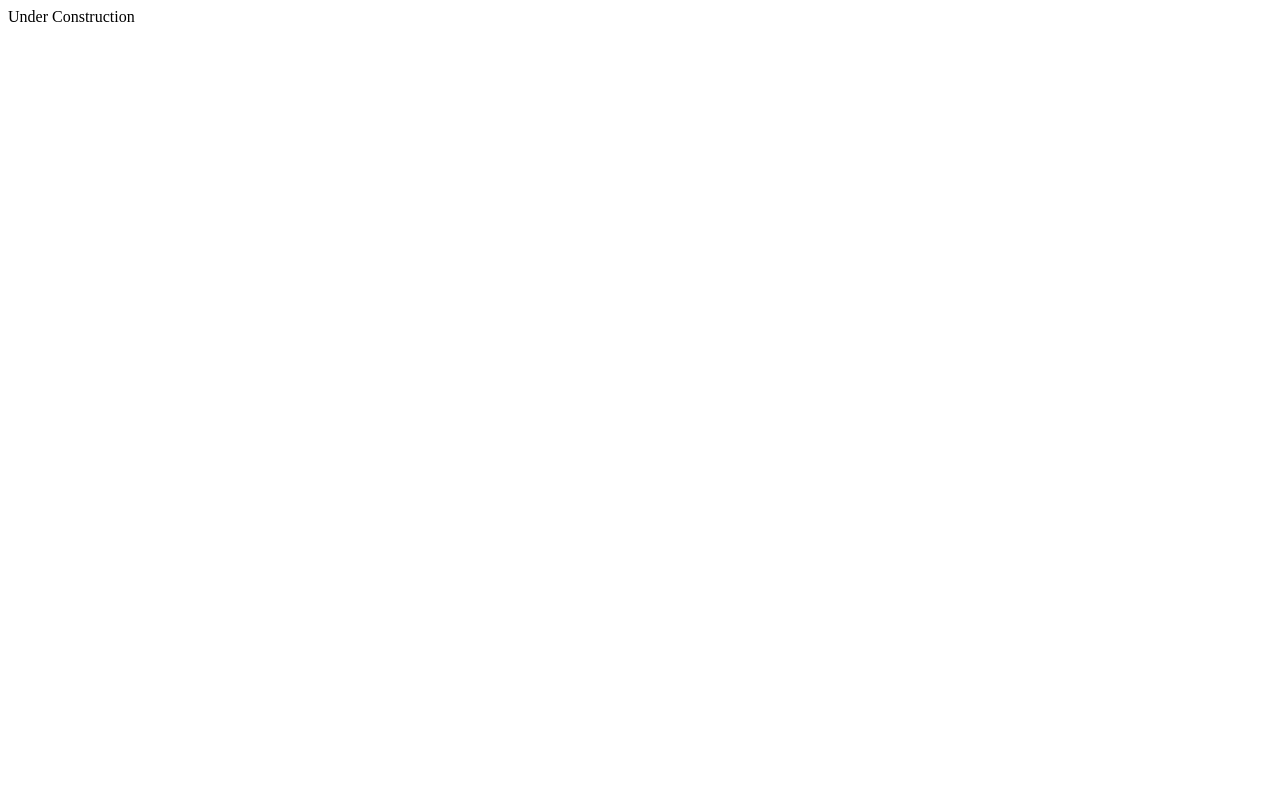
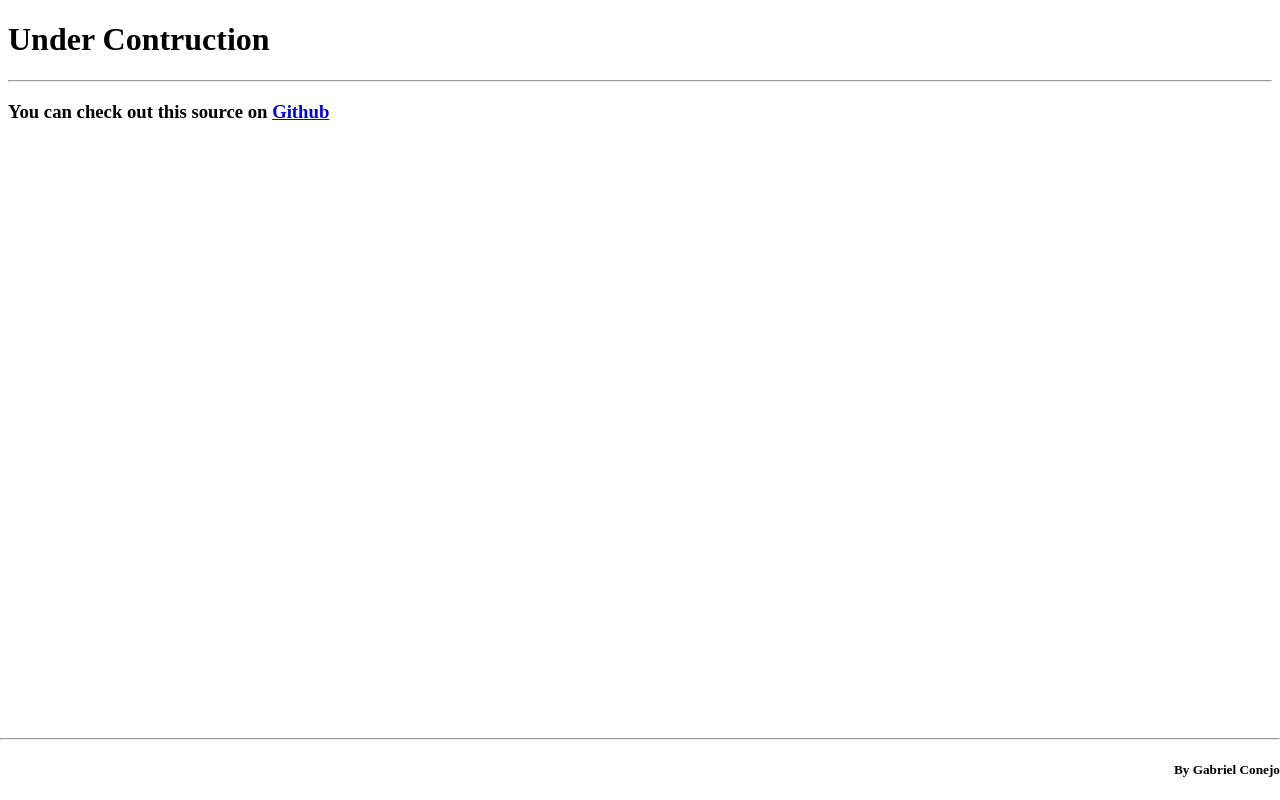
Before and after one commit to conejo11/conejo11.github.io, a plain HTML site: page index.html in a window 1280 px wide. Drawn offline with Linux system fonts and the light colour scheme.

Commit message:
Added a new interface

```diff
--- a/index.html
+++ b/index.html
@@ -1 +1,16 @@
-Under Construction
+<!DOCTYPE html>
+<html>
+<head>
+  <link rel="stylesheet" type="text/css" href="main.css">
+  <title>Gabriel Conejo</title>
+</head>
+<body>
+  <h1>Under Contruction</h1>
+  <hr>
+  <h3>You can check out this source on <a href="https://github.com/conejo11/conejo11.github.io">Github</a></h3>
+</body>
+<div class="fixed-footer">
+  <hr>
+  <h5 style="text-align: right;">By Gabriel Conejo</h5>
+</div>
+</html>
--- /dev/null
+++ b/main.css
@@ -0,0 +1,6 @@
+.fixed-footer {
+   width: 100%;
+   position: fixed;
+   bottom: 0px;
+   left: 0px;
+}
```
